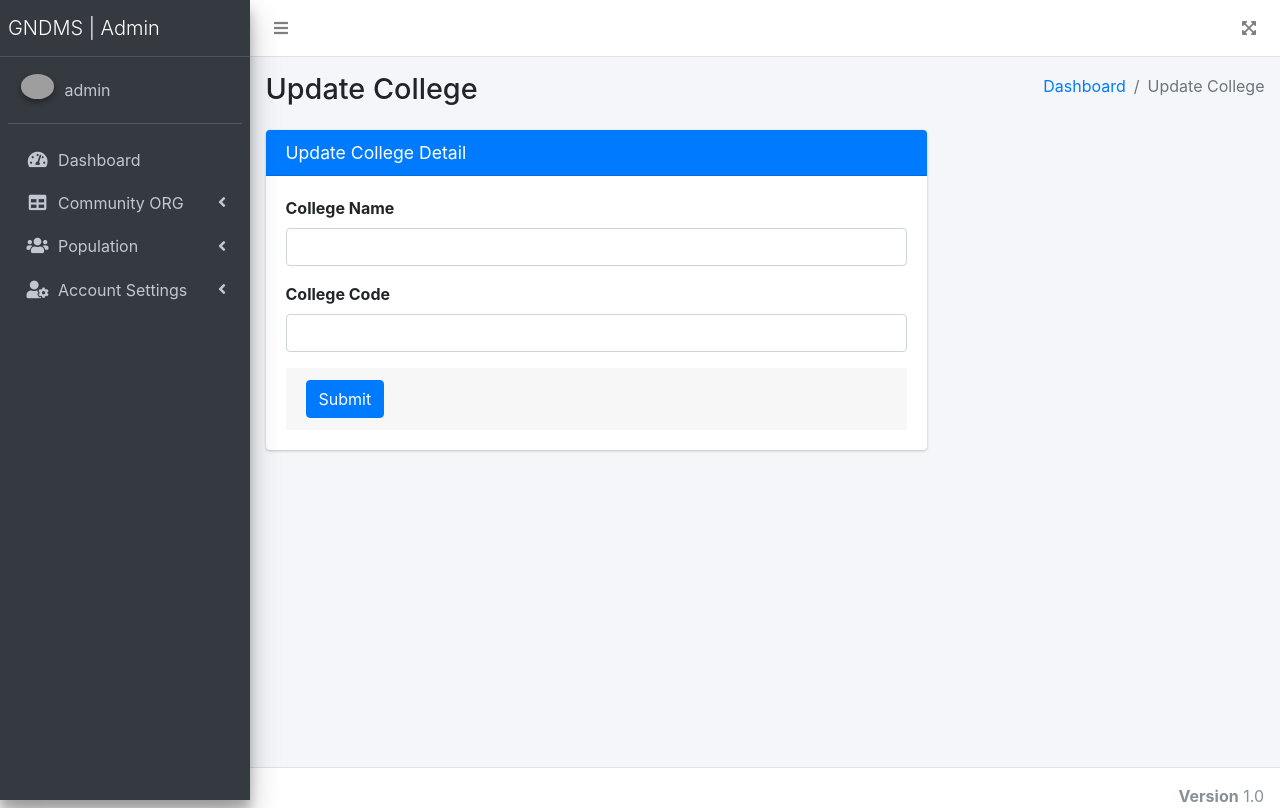
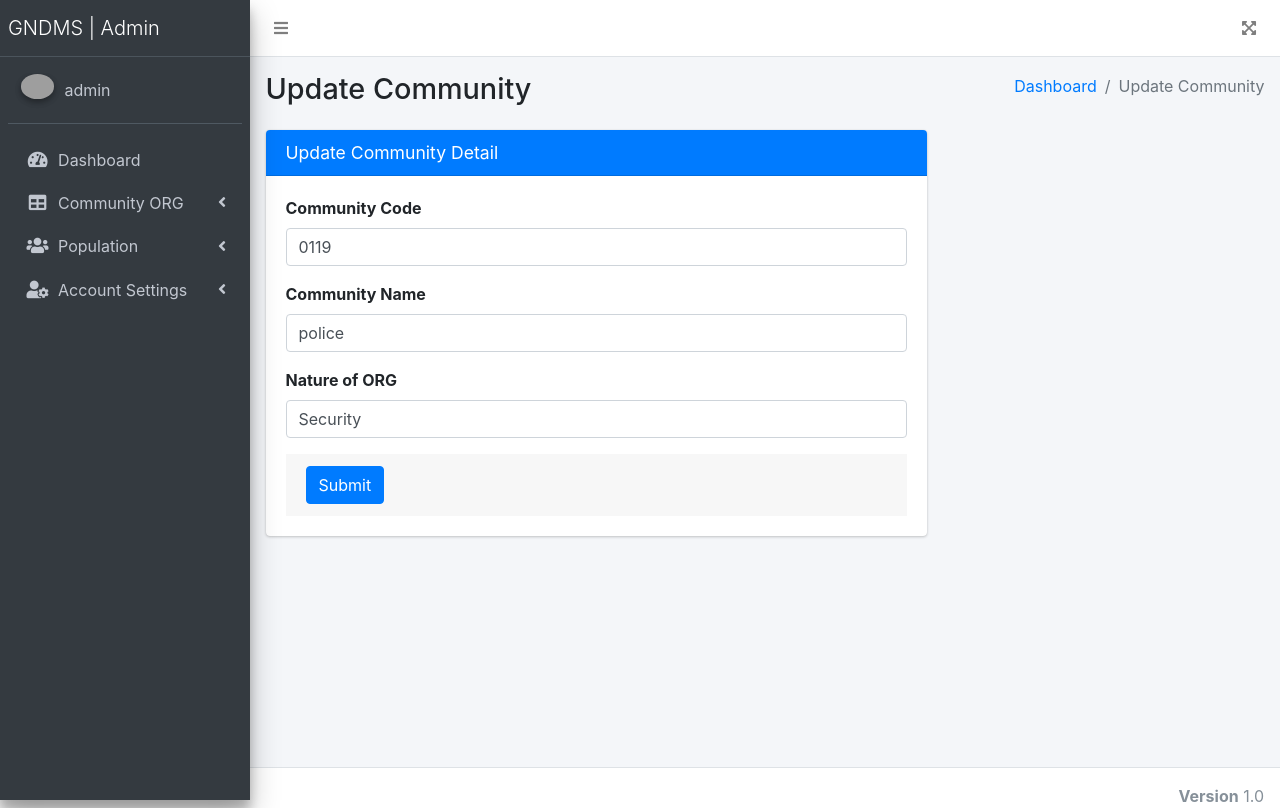
Before and after one commit to Shehan5498/GNDMS, a PHP site: page /admin/edit-community.php?cid=11 in a window 1280 px wide. Run offline with PHP 8.4, Linux system fonts and the light colour scheme; a user stored in the database is signed in; data comes from the database, SQL or seed files in the repository; data that the repository does not hold is empty; some libraries are stand-ins or nearby versions; grey boxes are pictures that could not be loaded.

Commit message:
update community files

```diff
--- a/GNDMS-Project-PHP/GNDMS/admin/edit-community.php
+++ b/GNDMS-Project-PHP/GNDMS/admin/edit-community.php
@@ -15,12 +15,12 @@ if (strlen($_SESSION['aid']) == 0) {
     $result = mysqli_fetch_array($ret);
     if ($result > 0) {
 
-      echo "<script>alert('This college code already exist.');</script>";
+      echo "<script>alert('This code code already exist.');</script>";
     } else {
-      $query = mysqli_query($con, "update tblcommunity set CommunityName='$CommunityName',CollegeCode='$CommunityCode' where ID='$communityid'");
+      $query = mysqli_query($con, "update tblcommunity set CommunityName='$CommunityName',CommunityCode='$CommunityCode' where ID='$communityid'");
       if ($query) {
-        echo "<script>alert('Collge detail updeted successfully.');</script>";
-        echo "<script type='text/javascript'> document.location = 'manage-college.php'; </script>";
+        echo "<script>alert('Community detail updeted successfully.');</script>";
+        echo "<script type='text/javascript'> document.location = 'manage-community.php'; </script>";
       } else {
         echo "<script>alert('Something went wrong. Please try again.');</script>";
       }
@@ -32,7 +32,7 @@ if (strlen($_SESSION['aid']) == 0) {
 
   <head>
 
-    <title>Online College Faculty Record Management System | Update College</title>
+    <title>Online Grama Niladhari Domain Management System | Update Community</title>
 
     <link rel="stylesheet" href="../plugins/fontawesome-free/css/all.min.css">
 
@@ -66,12 +66,12 @@ if (strlen($_SESSION['aid']) == 0) {
           <div class="container-fluid">
             <div class="row mb-2">
               <div class="col-sm-6">
-                <h1>Update College</h1>
+                <h1>Update Community</h1>
               </div>
               <div class="col-sm-6">
                 <ol class="breadcrumb float-sm-right">
                   <li class="breadcrumb-item"><a href="dashboard.php">Dashboard</a></li>
-                  <li class="breadcrumb-item active">Update College</li>
+                  <li class="breadcrumb-item active">Update Community</li>
                 </ol>
               </div>
             </div>
@@ -87,7 +87,7 @@ if (strlen($_SESSION['aid']) == 0) {
                 <!-- general form elements -->
                 <div class="card card-primary">
                   <div class="card-header">
-                    <h3 class="card-title">Update College Detail</h3>
+                    <h3 class="card-title">Update Community Detail</h3>
                   </div>
                   <!-- /.card-header -->
                   <!-- form start -->
@@ -101,12 +101,16 @@ if (strlen($_SESSION['aid']) == 0) {
                       <div class="card-body">
 
                         <div class="form-group">
-                          <label for="exampleInputEmail1">College Name</label>
-                          <input type="text" class="form-control" id="collegename" name="collegename" value="<?php echo $result['CollegeName']; ?>" required="true">
+                          <label for="CommunityCode">Community Code</label>
+                          <input type="text" class="form-control" id="CommunityCode" name="CommunityCode" value="<?php echo $result['CommunityCode']; ?>" required="true">
                         </div>
                         <div class="form-group">
-                          <label for="exampleInputEmail1">College Code</label>
-                          <input type="text" class="form-control" id="collegecode" name="collegecode" value="<?php echo $result['CollegeCode']; ?>" required="true">
+                          <label for="CommunityName">Community Name</label>
+                          <input type="text" class="form-control" id="CommunityName" name="CommunityName" value="<?php echo $result['CommunityName']; ?>" required="true">
+                        </div>
+                        <div class="form-group">
+                          <label for="NatureofORG">Nature of ORG</label>
+                          <input type="text" class="form-control" id="NatureofORG" name="NatureofORG" value="<?php echo $result['NatureofORG']; ?>" required="true">
                         </div>
 
                       <?php } ?>
```
Also changed, not shown: GNDMS-Project-PHP/GNDMS/admin/manage-community.php (+5 -5 lines).
